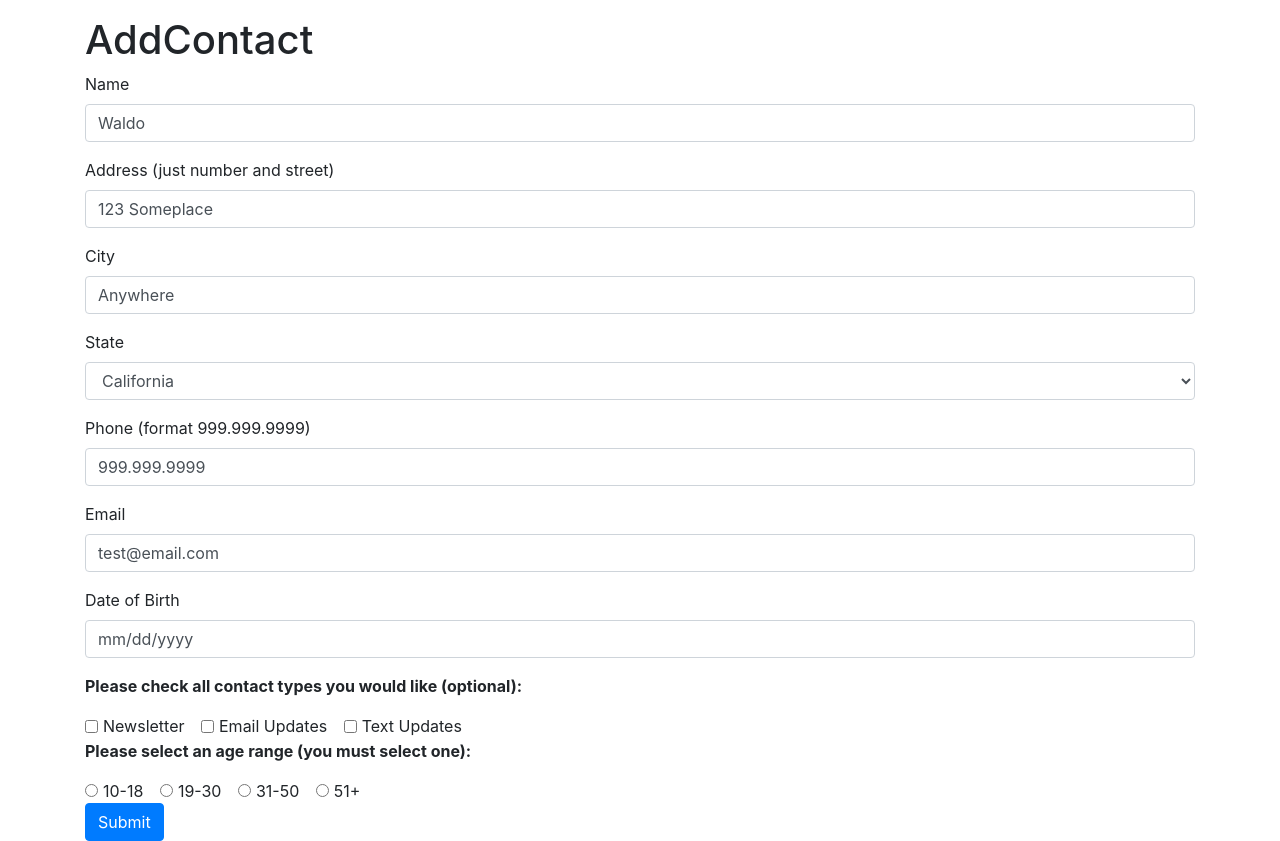
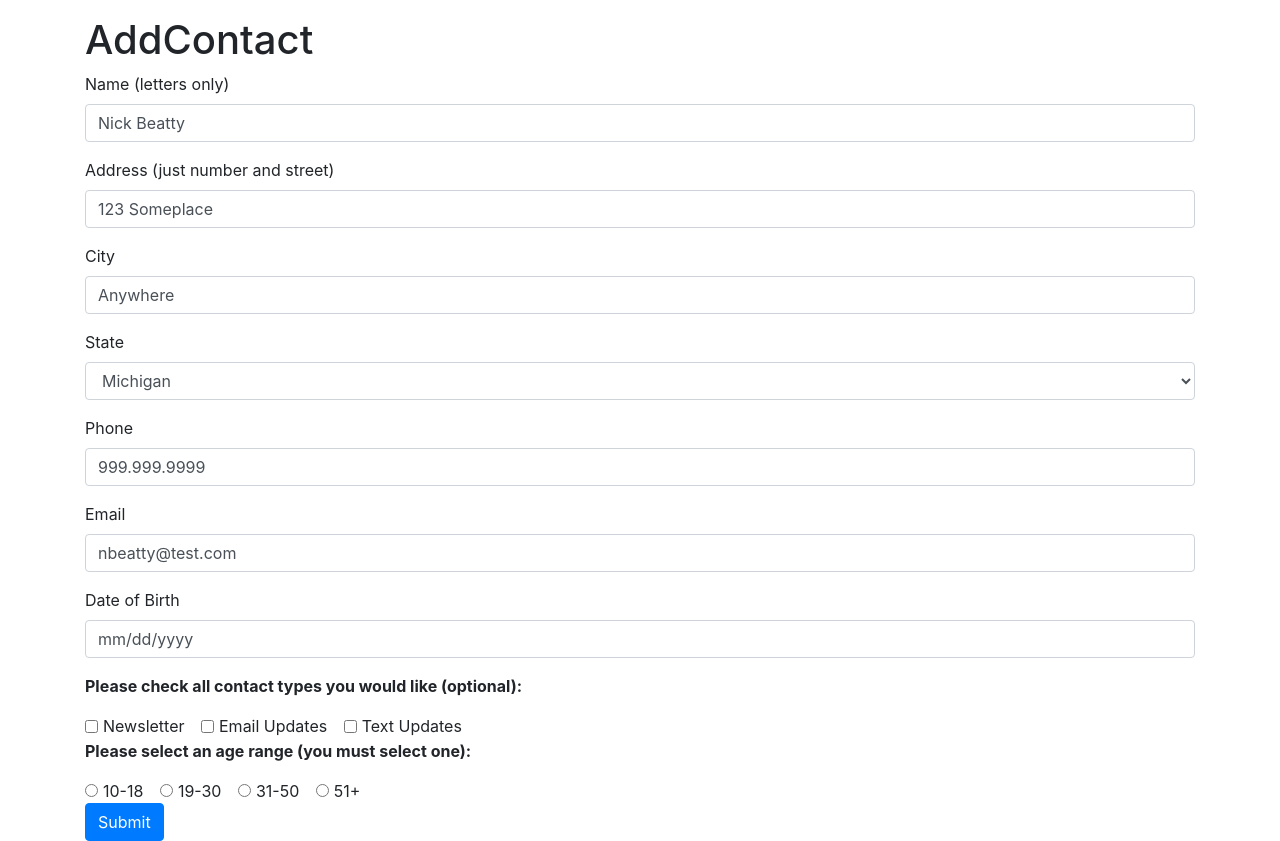
Before and after one commit to NBeatty98/php276, a PHP site: page /index.php?page=addContact in a window 1280 px wide. Shown: the part 24-865 px from the top of the page. Run offline with PHP 8.4, Linux system fonts and the light colour scheme; the visitor is signed in with stand-in values (Sample User, id 1).

Commit message:
homework

```diff
--- a/Assignments/Assignment10/admin.sql
+++ b/Assignments/Assignment10/admin.sql
@@ -2,7 +2,7 @@ CREATE TABLE admin (
  ad_id int NOT NULL AUTO_INCREMENT,
  ad_name char(50) NOT NULL,
  ad_email char(50) NOT NULL,
- ad_password char(50) NOT NULL,
+ ad_password char(255) NOT NULL,
  ad_status char(100) NULL,
  PRIMARY KEY (ad_id)
 ) ENGINE = InnoDB;
--- a/Assignments/Assignment10/classes/StickyForm.php
+++ b/Assignments/Assignment10/classes/StickyForm.php
@@ -49,7 +49,6 @@ class StickyForm extends Validation
         } else {
           if (isset($GlobalPost[$k])) {
             foreach ($elementsArr[$k]['value'] as $ek => $ev) {
-              //echo $GlobalPost[$k] . "  " . $ek;
               if ($GlobalPost[$k] === $ek) {
                 $elementsArr[$k]['value'][$ek] = "checked";
                 break;
--- a/Assignments/Assignment10/contacts.sql
+++ b/Assignments/Assignment10/contacts.sql
@@ -8,6 +8,6 @@ CREATE TABLE contacts (
  con_email char(50) NOT NULL,
  con_dob char(50) NOT NULL,
  con_contacts char(100) NULL,
- con_age int NULL,
+ con_age char(255) NULL,
  PRIMARY KEY (con_id)
 ) ENGINE = InnoDB;
--- a/Assignments/Assignment10/pages/addContact.php
+++ b/Assignments/Assignment10/pages/addContact.php
@@ -45,7 +45,7 @@ $elementsArr = [
     "errorMessage" => "<span style='color: red; margin-left: 15px;'>Name cannot be blank and must be a standard name</span>",
     "errorOutput" => "",
     "type" => "text",
-    "value" => "Waldo",
+    "value" => "Nick Beatty",
     "regex" => "name"
   ],
 
@@ -67,13 +67,13 @@ $elementsArr = [
 
   "state" => [
     "type" => "select",
-    "options" => ["mi" => "Michigan", "oh" => "Ohio", "ca" => "California", "or" => "Oregon", "wa" => "Washington"],
-    "selected" => "ca",
+    "options" => ["MI" => "Michigan", "OH" => "Ohio", "NY" => "New York", "IL" => "Illinois", "TN" => "Tennessee"],
+    "selected" => "MI",
     "regex" => "name"
   ],
 
   "phone" => [
-    "errorMessage" => "<span style='color: red; margin-left: 15px;'>Phone cannot be blank and must be a valid phone number</span>",
+    "errorMessage" => "<span style='color: red; margin-left: 15px;'>Phone cannot be blank and must be written as 999.999.9999</span>",
     "errorOutput" => "",
     "type" => "text",
     "value" => "999.999.9999",
@@ -84,7 +84,7 @@ $elementsArr = [
     "errorMessage" => "<span style='color: red; margin-left: 15px;'>Email cannot be blank and must be a valid email</span>",
     "errorOutput" => "",
     "type" => "text",
-    "value" => "test@email.com",
+    "value" => "nbeatty@test.com",
     "regex" => "email"
   ],
 
@@ -97,15 +97,15 @@ $elementsArr = [
   ],
 
   "contacts" => [
-    "errorMessage" => "<span style='color: red; margin-left: 15px;'>You must select at least one contacts option</span>",
-    "errorOutput" => "",
     "type" => "checkbox",
     "action" => "notRequired",
     "status" => ["newsletter" => "", "email_updates" => "", "text_updates" => ""]
   ],
 
   "age" => [
-    "action" => "Required",
+    "errorMessage" => "<span style='color: red; margin-left: 15px;'>You must select an age range</span>",
+    "errorOutput" => "",
+    "action" => "required",
     "type" => "radio",
     "value" => ["10-18" => "", "19-30" => "", "31-50" => "", "51+" => ""]
   ]
@@ -132,6 +132,8 @@ function addData($post)
     }
     /* REMOVE THE LAST COMMA FROM THE CONTACTS */
     $contacts = substr($contacts, 0, -1);
+  } else {
+    $contacts = "";
   }
 
   if (isset($_POST['age'])) {
@@ -177,7 +179,7 @@ function getForm($acknowledgement, $elementsArr)
     <form method="post" action="index.php?page=addContact">
 
     <div class="form-group">
-      <label for="name">Name{$elementsArr['name']['errorOutput']}</label>
+      <label for="name">Name (letters only) {$elementsArr['name']['errorOutput']}</label>
       <input type="text" class="form-control" id="name" name="name" value="{$elementsArr['name']['value']}" >
     </div>
     <div class="form-group">
@@ -195,7 +197,7 @@ function getForm($acknowledgement, $elementsArr)
       </select>
     </div>
     <div class="form-group">
-      <label for="phone">Phone (format 999.999.9999) {$elementsArr['phone']['errorOutput']}</label>
+      <label for="phone">Phone {$elementsArr['phone']['errorOutput']}</label>
       <input type="text" class="form-control" id="phone" name="phone" value="{$elementsArr['phone']['value']}" >
     </div>
     <div class="form-group">
@@ -207,7 +209,7 @@ function getForm($acknowledgement, $elementsArr)
       <input type="text" class="form-control" id="dob" name="dob" value="{$elementsArr['dob']['value']}" >
     </div>
 
-    <p><strong>Please check all contact types you would like (optional):</strong>{$elementsArr['contacts']['errorOutput']}</p>
+    <p><strong>Please check all contact types you would like (optional):</strong></p>
     <div class="form-check form-check-inline">
       <input class="form-check-input" type="checkbox" name="contacts[]" id="contacts1" value="newsletter" {$elementsArr['contacts']['status']['newsletter']}>
       <label class="form-check-label" for="contacts1">Newsletter</label>
@@ -221,21 +223,21 @@ function getForm($acknowledgement, $elementsArr)
       <label class="form-check-label" for="contacts3">Text Updates</label>
     </div>
 
-    <p><strong>Please select an age range (you must select one):</strong></p>
+    <p><strong>Please select an age range (you must select one):</strong>{$elementsArr['age']['errorOutput']}</p>
     <div class="form-check form-check-inline">
-      <input class="form-check-input" type="radio" name="age" id="age1" value="10-18"  {$elementsArr['age']['value']['10-18']}>
+      <input class="form-check-input" type="radio" name="age" id="age1" value="10-18" {$elementsArr['age']['value']['10-18']}>
       <label class="form-check-label" for="age1">10-18</label>
     </div>
     <div class="form-check form-check-inline">
-      <input class="form-check-input" type="radio" name="age" id="age2" value="19-30"  {$elementsArr['age']['value']['19-30']}>
+      <input class="form-check-input" type="radio" name="age" id="age2" value="19-30" {$elementsArr['age']['value']['19-30']}>
       <label class="form-check-label" for="age2">19-30</label>
     </div>
     <div class="form-check form-check-inline">
-      <input class="form-check-input" type="radio" name="age" id="age3" value="31-50"  {$elementsArr['age']['value']['31-50']}>
+      <input class="form-check-input" type="radio" name="age" id="age3" value="31-50" {$elementsArr['age']['value']['31-50']}>
       <label class="form-check-label" for="ag3">31-50</label>
     </div>
     <div class="form-check form-check-inline">
-      <input class="form-check-input" type="radio" name="age" id="age4" value="51+"  {$elementsArr['age']['value']['51+']}>
+      <input class="form-check-input" type="radio" name="age" id="age4" value="51+" {$elementsArr['age']['value']['51+']}>
       <label class="form-check-label" for="age4">51+</label>
     </div>
 
```
Also changed, not shown: Assignments/Assignment10/pages/addAdmin.php (+6 -6 lines).
